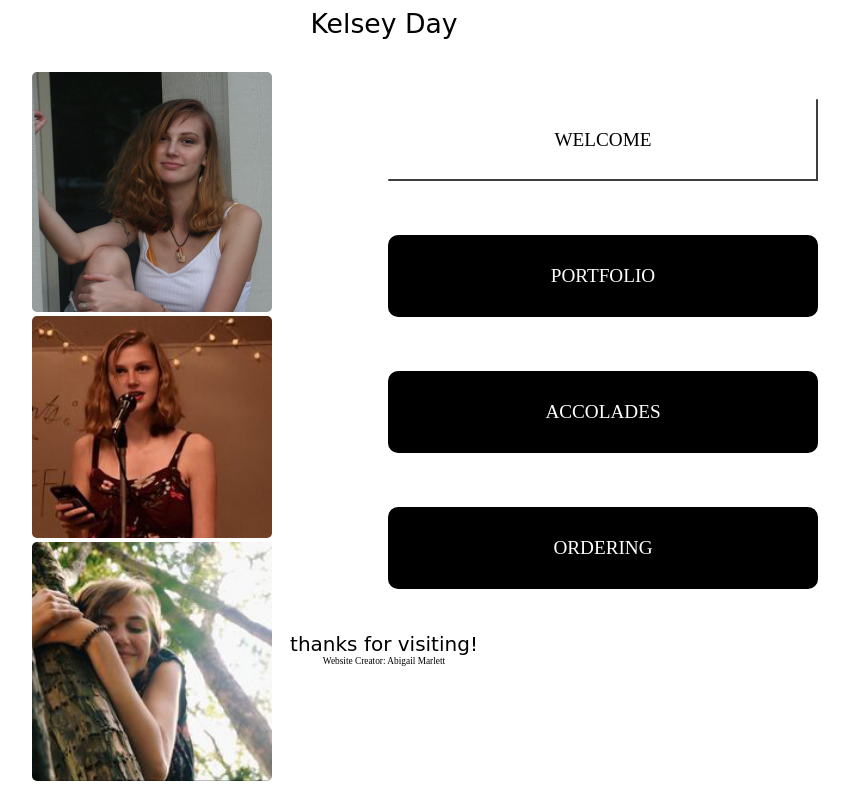
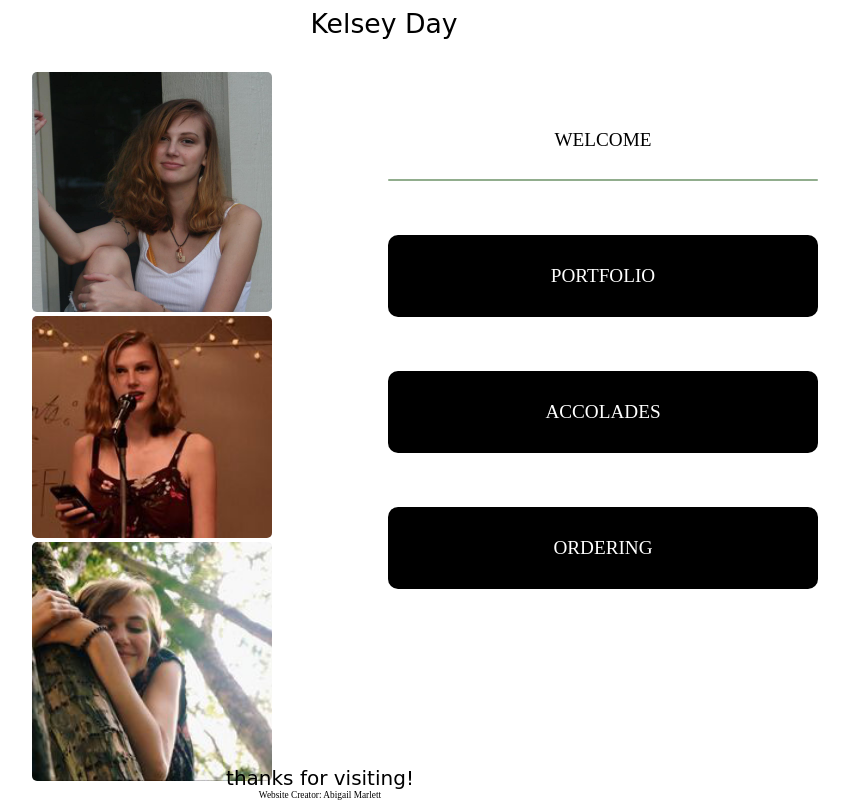
Before and after one commit to abigailmarlett/abigailmarlett.github.io, a plain HTML site: page index.html in a window 1280 px wide. In both pictures the pointer is over the link "WELCOME". Shown: the whole page, without its empty margins (328-1177 px from the left). Drawn offline with Linux system fonts and the light colour scheme; a web font is replaced by a local one.

Commit message:
1updated

```diff
--- a/css/accolades.css
+++ b/css/accolades.css
@@ -1,7 +1,7 @@
 .layout{
     display:grid;
     grid-template-columns: 1fr;
-    grid-template-rows: 4vh 8vh 70vh 5vh 70vh 5vh 5vh;
+    grid-template-rows: 4vh 8vh 90vh 5vh 90vh 10vh 10vh;
 }
 .top{
     grid-column: 1;
@@ -70,17 +70,16 @@
    left: 50%;
 }
 
-.button:hover:before {
-   height: 100%;
-   top: 0%;
-   background: #3f3d3d;
-}
+.button:hover:after {
+    width: 100%;
+    left: 0%;
+    background:rgb(145, 173, 141);
+ }
 
-.button:hover:after {
-   width: 100%;
-   left: 0%;
-   background: #3f3d3d;
-}
+ .button:hover {
+    background: transparent;
+    color: black;
+ }
 
 .button:hover {
    background: transparent;
@@ -97,14 +96,14 @@
 
 .title{
     margin-left: 15px;
-    font-size: 6vw;
+    font-size: 3vw;
     margin-bottom: 8pt;
     font-family: 'Bodoni Moda', serif;
     font-weight: bold;
 }
 
 .an_award{
-    font-size: 3vw;
+    font-size: 2vw;
     margin-left: 15px;
     margin-right: 15px;
     font-family: 'PT Serif', serif;
@@ -112,7 +111,7 @@
 }
 
 a{
-    font-size: 3vw;
+    font-size: 2vw;
     margin-left: 15px;
     margin-right: 15px;
     font-family: 'PT Serif', serif;
@@ -156,7 +155,7 @@ footer{
 
 @media screen and (min-width: 1200px) {
     .layout{
-        grid-template-rows: 8vh 8vh 55vh 5vh 80vh 5vh 5vh;
+        grid-template-rows: 8vh 8vh 90vh 5vh 90vh 5vh 5vh;
         grid-template-columns: 15vw 1fr 15vw;
     }
 
@@ -180,10 +179,6 @@ footer{
         grid-column: 2;
     }
 
-    footer{
-        grid-column: 2;
-    }
-
     .credit{
         margin-top: 10px;
         grid-column: 2;
--- a/css/ordering.css
+++ b/css/ordering.css
@@ -1,7 +1,7 @@
 .layout{
     display:grid;
     grid-template-columns: 1fr 1fr 1fr;
-    grid-template-rows: 4vh 8vh 25vh 65vh 35vh 70vh 5vh 5vh;
+    grid-template-rows: 4vh 8vh 25vh 65vh 15vh 70vh 5vh 5vh;
 }
 
 .top{
@@ -71,16 +71,11 @@
    left: 50%;
 }
 
-.button:hover:before {
-   height: 100%;
-   top: 0%;
-   background: #3f3d3d;
-}
 
 .button:hover:after {
    width: 100%;
    left: 0%;
-   background: #3f3d3d;
+   background:#91ad8d;
 }
 
 .button:hover {
@@ -177,7 +172,7 @@ a:hover{
 
 .book_title{
     font-family: 'Bodoni Moda', serif;
-    font-size: 2vw;
+    font-size: 3vw;
     font-weight: bold;
     display: flex;
     justify-content: center;
@@ -218,7 +213,7 @@ footer{
     .layout{
         display:grid;
         grid-template-columns: 1fr 1fr 10vw 1fr 1fr;
-        grid-template-rows: 8vh 8vh 35vh 65vh 10vh;
+        grid-template-rows: 8vh 8vh 40vh 65vh 10vh;
         font-family: 'EB Garamond', serif;
         margin-left: 15vw;
         margin-right: 15vw;
@@ -244,8 +239,10 @@ footer{
         grid-row: 2;
         grid-column: 1/6;
     }
-
-
+    .book_title{
+        font-family: 'Bodoni Moda', serif;
+        font-size: 2vw;
+    }
     .rootlines_container{
         grid-row: 3;
         grid-column: 1;
--- a/css/portfolio.css
+++ b/css/portfolio.css
@@ -72,17 +72,16 @@
    left: 50%;
 }
 
-.button:hover:before {
-   height: 100%;
-   top: 0%;
-   background: #3f3d3d;
-}
+.button:hover:after {
+    width: 100%;
+    left: 0%;
+    background:rgb(145, 173, 141);
+ }
 
-.button:hover:after {
-   width: 100%;
-   left: 0%;
-   background: #3f3d3d;
-}
+ .button:hover {
+    background: transparent;
+    color: black;
+ }
 
 .button:hover {
    background: transparent;
@@ -105,7 +104,7 @@
 }
 
 .description{
-    font-size: 3vw;
+    font-size: 2vw;
     margin-left: 15px;
     margin-right: 15px;
     font-family: 'PT Serif', serif;
@@ -115,14 +114,14 @@
 .main_title{
     margin-left: 15px;
     margin-right: 15px;
-    font-size: 6vw;
+    font-size: 4vw;
     margin-bottom: 8pt;
     font-family: 'Bodoni Moda', serif;
     font-weight: bold;
 }
 
 a{
-    font-size: 5vw;
+    font-size: 3vw;
     margin-left: 15px;
     margin-right: 15px;
     font-family: 'EB Garamond', serif;
--- a/css/welcome.css
+++ b/css/welcome.css
@@ -72,17 +72,16 @@
    left: 50%;
 }
 
-.button:hover:before {
-   height: 100%;
-   top: 0%;
-   background: #3f3d3d;
-}
+.button:hover:after {
+    width: 100%;
+    left: 0%;
+    background:rgb(145, 173, 141);
+ }
 
-.button:hover:after {
-   width: 100%;
-   left: 0%;
-   background: #3f3d3d;
-}
+ .button:hover {
+    background: transparent;
+    color: black;
+ }
 
 .button:hover {
    background: transparent;
@@ -100,25 +99,27 @@
     justify-content: space-around;
 }
 footer{
-    grid-column: 1/4;
-    grid-row: 4;
     display: flex;
     justify-content: center;
     align-items: flex-end;
     font-family: 'Ephesis', cursive;
     font-size: 15pt;
+    position: absolute;
+    bottom: 10px;
+    width: 100%;
 }
 
 .credit{
-    grid-row: 5;
-    grid-column: 1/4;
     font-size: 7pt;
     display: flex;
     justify-content: center;
+    position: absolute;
+    bottom: 0px;
+    width: 100%;
 }
 
 .kelseypic{
-    width: 300px;
+    width: 30vw;
     border-radius: 5px;
 }
 
@@ -139,9 +140,6 @@ footer{
         grid-column: 3/6;
     }
 
-    footer{
-        grid-column: 3;
-    }
 
     .top{
         grid-column: 3;
```
